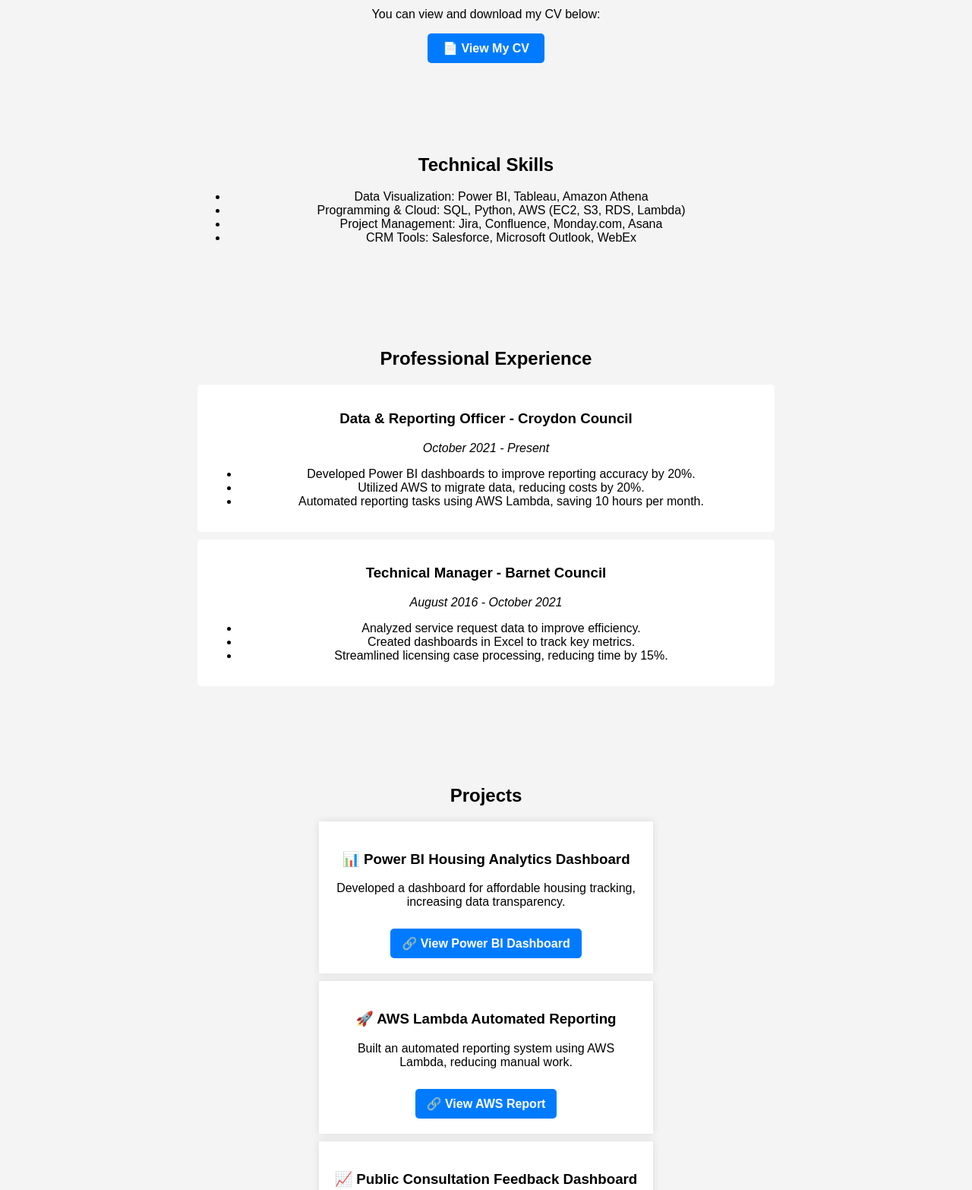
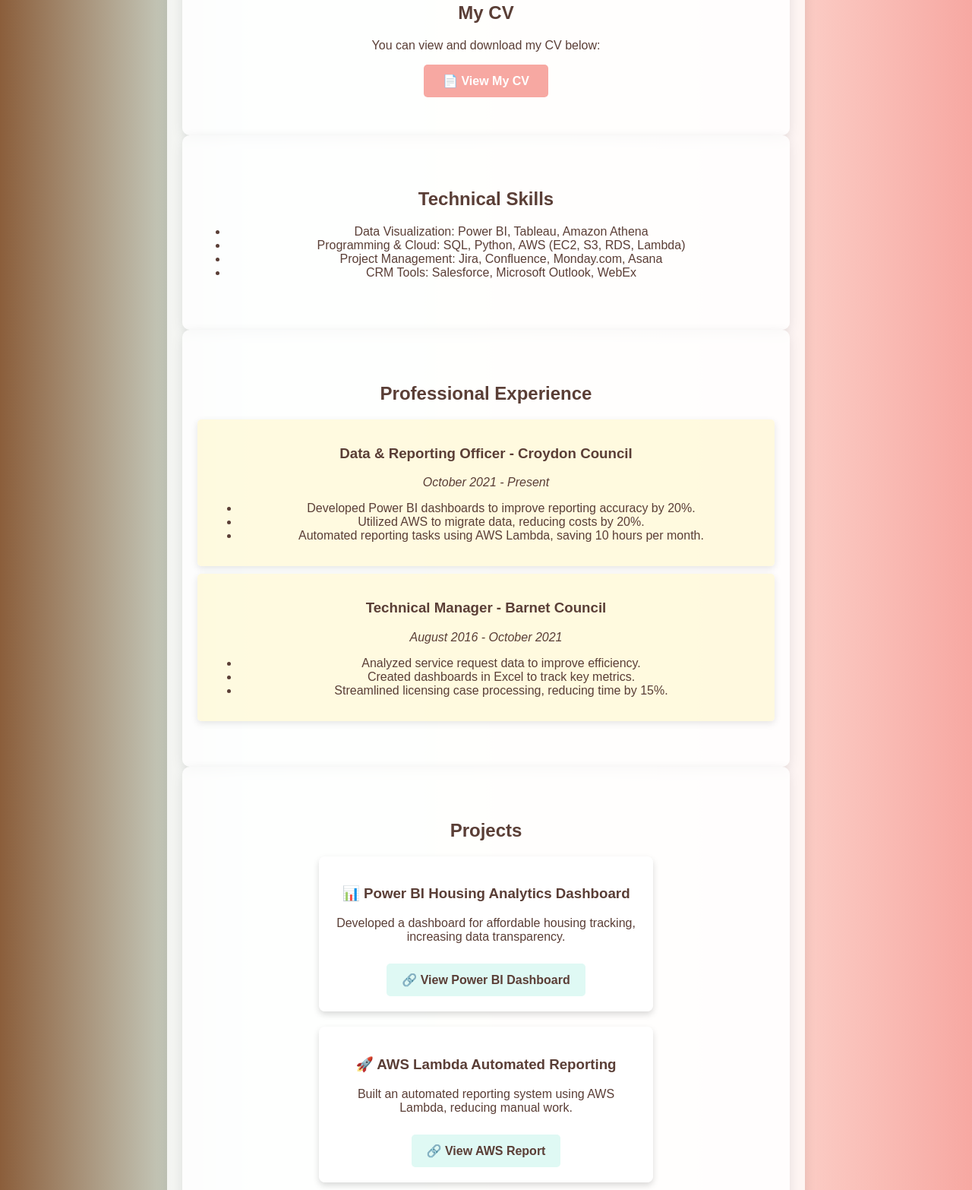
Before and after one commit to ItIsNette/Portfolio-AH, a website: page index.html in a window 1280 px wide. Shown: the part 760-2326 px from the top of the page at 76% size. Drawn offline with Linux system fonts and the light colour scheme.

Commit message:
Updated portfolio with pastel theme and improved styling

```diff
--- a/styles.css
+++ b/styles.css
@@ -1,17 +1,26 @@
+/* General Styling */
 body {
     font-family: Arial, sans-serif;
     margin: 0;
     padding: 0;
-    background-color: #f4f4f4;
+    height: 100vh;
+    background: linear-gradient(to right, #8B5E3B, #DFF9F4, #FFF9D9, #FDDCD4, #F7A8A2);
+    background-attachment: fixed;
+    color: #5A3E36; /* Soft brown for readability */
     text-align: center;
 }
 
+/* Header Styling */
 header {
-    background-color: #333;
+    background: rgba(139, 94, 59, 0.8); /* Semi-transparent brown */
     color: white;
     padding: 20px;
+    font-size: 20px;
+    font-weight: bold;
+    border-bottom: 3px solid #DFF9F4; /* Adds a pastel blue border */
 }
 
+/* Navigation Bar */
 nav ul {
     list-style: none;
     padding: 0;
@@ -25,64 +34,100 @@
 nav ul li a {
     color: white;
     text-decoration: none;
+    font-weight: bold;
+    transition: color 0.3s;
 }
 
+nav ul li a:hover {
+    color: #FFF9D9; /* Light pastel yellow on hover */
+}
+
+/* Sections */
 section {
     padding: 50px 20px;
     max-width: 800px;
     margin: auto;
+    background: rgba(255, 255, 255, 0.8); /* Soft white transparency */
+    border-radius: 10px;
+    box-shadow: 0px 5px 15px rgba(0, 0, 0, 0.1);
 }
 
+/* Job Experience Styling */
 .job {
-    background: white;
+    background: rgba(255, 249, 217, 0.8); /* Light pastel yellow transparency */
     padding: 15px;
     margin: 10px 0;
     border-radius: 5px;
+    box-shadow: 0 3px 10px rgba(0, 0, 0, 0.1);
 }
 
+/* Project Cards */
 .project-card {
-    background: white;
+    background: rgba(255, 255, 255, 0.85); /* White with slight transparency */
     padding: 20px;
-    margin: 10px auto;
+    margin: 20px auto;
     width: 80%;
     max-width: 400px;
-    box-shadow: 0 0 10px rgba(0, 0, 0, 0.1);
+    border-radius: 8px;
+    box-shadow: 0 4px 8px rgba(0, 0, 0, 0.15);
+    transition: transform 0.3s, box-shadow 0.3s;
 }
+
+.project-card:hover {
+    transform: scale(1.05);
+    box-shadow: 0 6px 12px rgba(0, 0, 0, 0.2);
+}
+
+/* CV Download Button */
 .cv-button {
     display: inline-block;
-    padding: 10px 20px;
-    background-color: #007bff;
+    padding: 12px 25px;
+    background: #F7A8A2; /* Soft pastel pink */
     color: white;
     text-decoration: none;
     font-weight: bold;
     border-radius: 5px;
-    transition: background-color 0.3s;
+    transition: background 0.3s, transform 0.2s;
 }
 
 .cv-button:hover {
-    background-color: #0056b3;
+    background: #FDDCD4; /* Lighter pastel pink */
+    transform: scale(1.05);
 }
+
+/* Profile Picture */
 .profile-pic {
-    width: 150px; /* Adjust the size */
+    width: 150px;
     height: 150px;
-    border-radius: 50%; /* Makes it circular */
+    border-radius: 50%;
     object-fit: cover;
     display: block;
     margin: 20px auto;
-    border: 3px solid #007bff; /* Optional border */
+    border: 4px solid #8B5E3B; /* Brown border */
 }
+
+/* Project Buttons */
 .project-card a {
     display: inline-block;
     margin-top: 10px;
-    padding: 10px 15px;
-    background-color: #007bff;
-    color: white;
+    padding: 12px 20px;
+    background: #DFF9F4; /* Pastel Blue */
+    color: #5A3E36; /* Soft brown */
     text-decoration: none;
     font-weight: bold;
     border-radius: 5px;
-    transition: background-color 0.3s;
+    transition: background 0.3s, transform 0.2s;
 }
 
 .project-card a:hover {
-    background-color: #0056b3;
+    background: #FFF9D9; /* Pastel yellow */
+    transform: scale(1.05);
 }
+
+/* Footer */
+footer {
+    background: rgba(139, 94, 59, 0.9); /* Semi-transparent brown */
+    color: white;
+    padding: 15px;
+    font-size: 14px;
+}
```
